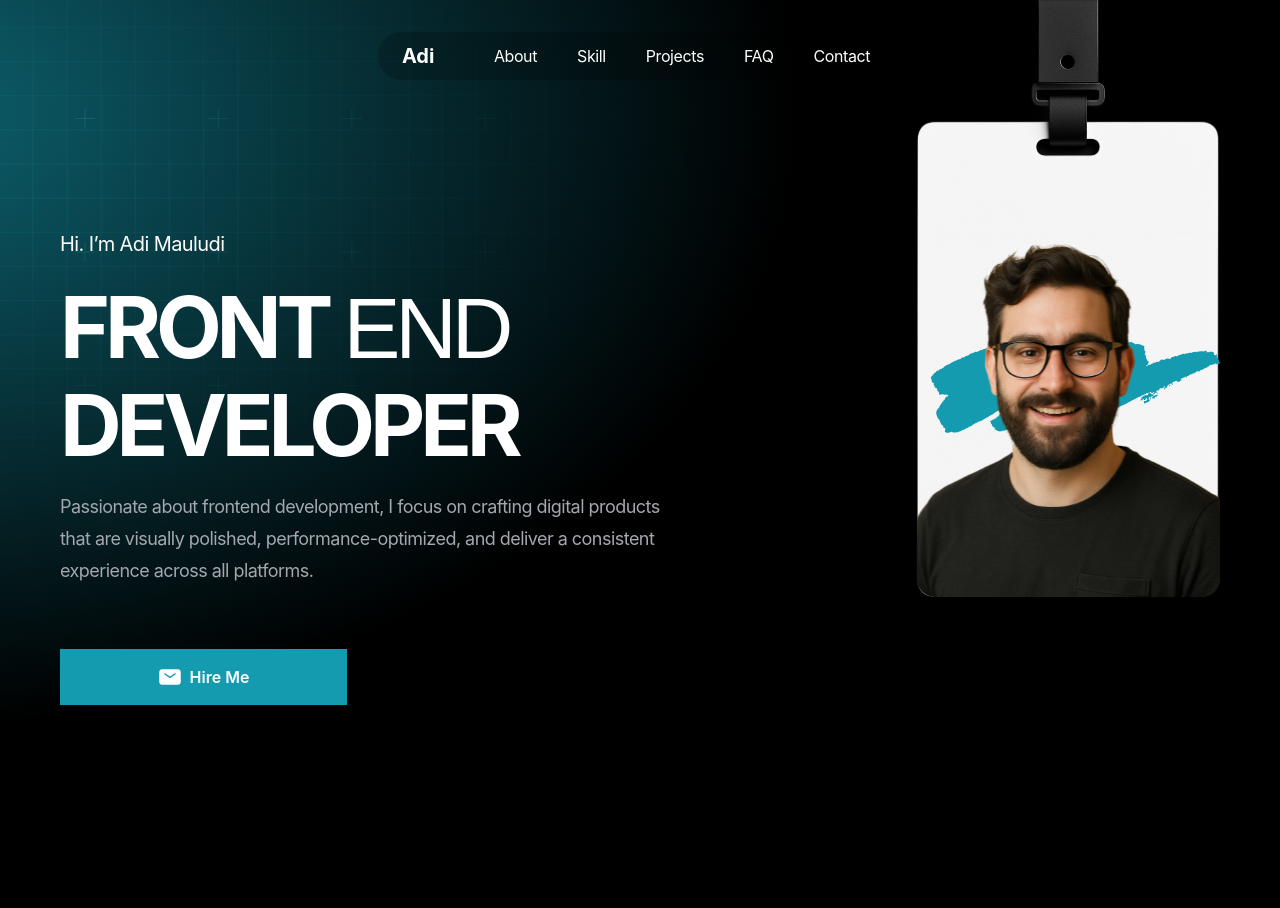
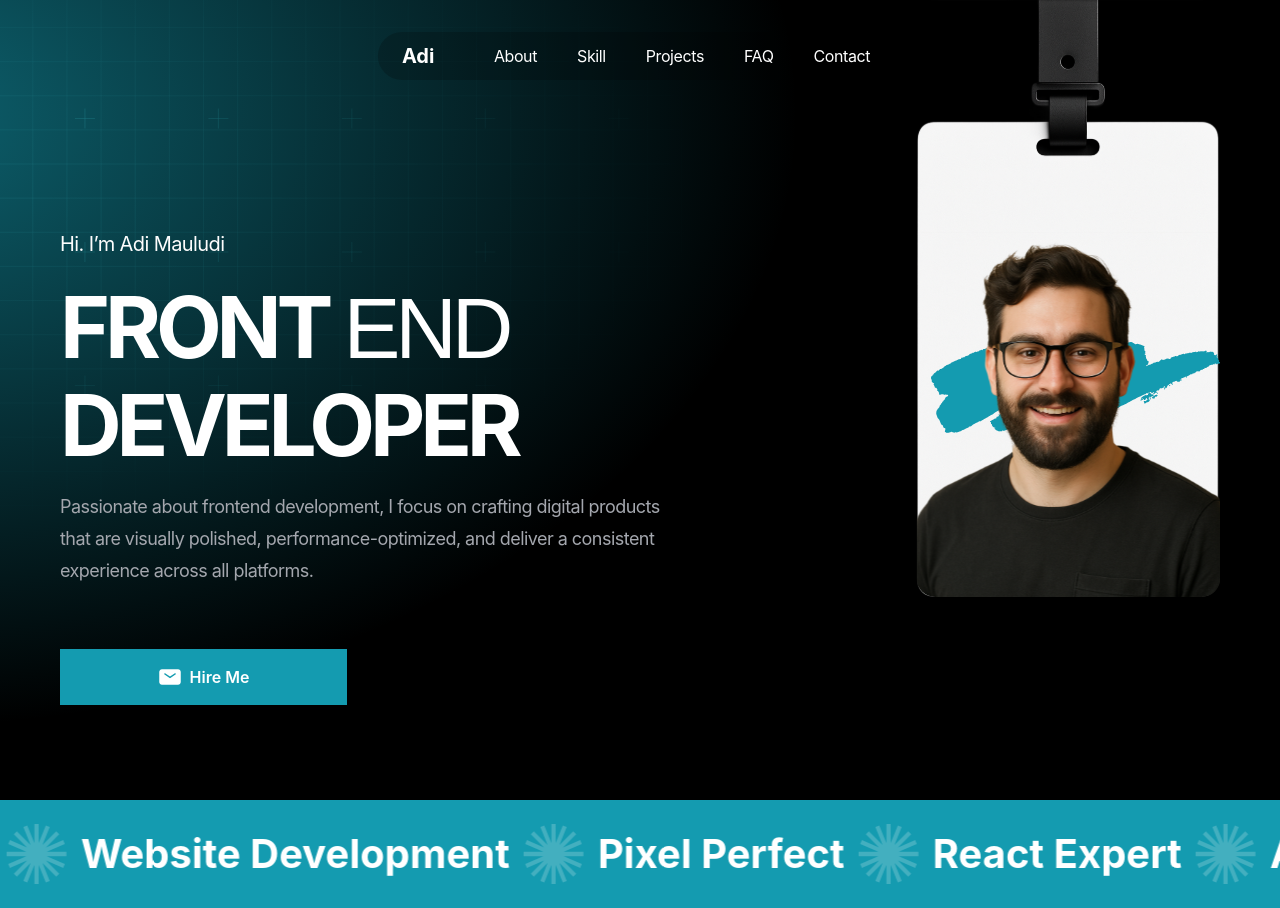
Before and after one commit to mldilink/portfolio-web, a Next.js app in the folder my-portfolio/: page / in a window 1280 px wide. Before the commit the page ends 800 px from the top, so only its background shows below. Built offline with nearby package versions, Linux system fonts and the light colour scheme; a web font is replaced by a local one.

Commit message:
feat: add animated service marquee

```diff
--- a/my-portfolio/app/globals.css
+++ b/my-portfolio/app/globals.css
@@ -298,3 +298,24 @@
     height: 3rem;
   }
 }
+
+@keyframes expertise-marquee {
+  from {
+    transform: translateX(0);
+  }
+
+  to {
+    transform: translateX(-50%);
+  }
+}
+
+.expertise-marquee {
+  animation: expertise-marquee 25s linear infinite;
+  will-change: transform;
+}
+
+@media (prefers-reduced-motion: reduce) {
+  .expertise-marquee {
+    animation: none;
+  }
+}
--- a/my-portfolio/app/page.tsx
+++ b/my-portfolio/app/page.tsx
@@ -1,11 +1,13 @@
 import { Navbar } from '@/components/layout/navbar';
 import { Hero } from '@/components/sections/hero';
+import { Expertise } from '@/components/sections/service';
 
 export default function Home() {
   return (
     <main>
       <Navbar />
       <Hero />
+      <Expertise />
     </main>
   );
 }
--- /dev/null
+++ b/my-portfolio/components/sections/service.tsx
@@ -0,0 +1,46 @@
+import Image from 'next/image';
+
+const expertiseItems = [
+  'App Development',
+  'Website Development',
+  'Pixel Perfect',
+  'React Expert',
+];
+
+function ExpertiseItems() {
+  return (
+    <div className='flex w-max shrink-0 items-center gap-3.5 pr-3.5'>
+      {expertiseItems.map((item) => (
+        <div key={item} className='flex shrink-0 items-center gap-3.5'>
+          <span className='whitespace-nowrap text-xl font-bold text-white md:text-[40px]'>
+            {item}
+          </span>
+
+          <Image
+            src='/images/expertise-icon.svg'
+            alt=''
+            width={60}
+            height={60}
+            className='size-9.5 shrink-0 md:size-15'
+          />
+        </div>
+      ))}
+    </div>
+  );
+}
+
+export function Expertise() {
+  return (
+    <section
+      aria-label='Areas of expertise'
+      className='overflow-hidden bg-brand-300 py-3 md:py-6'
+    >
+      <div className='expertise-marquee flex w-max'>
+        <ExpertiseItems />
+        <div aria-hidden='true'>
+          <ExpertiseItems />
+        </div>
+      </div>
+    </section>
+  );
+}
```
Also changed, not shown: my-portfolio/public/images/expertise-icon.svg (added).
